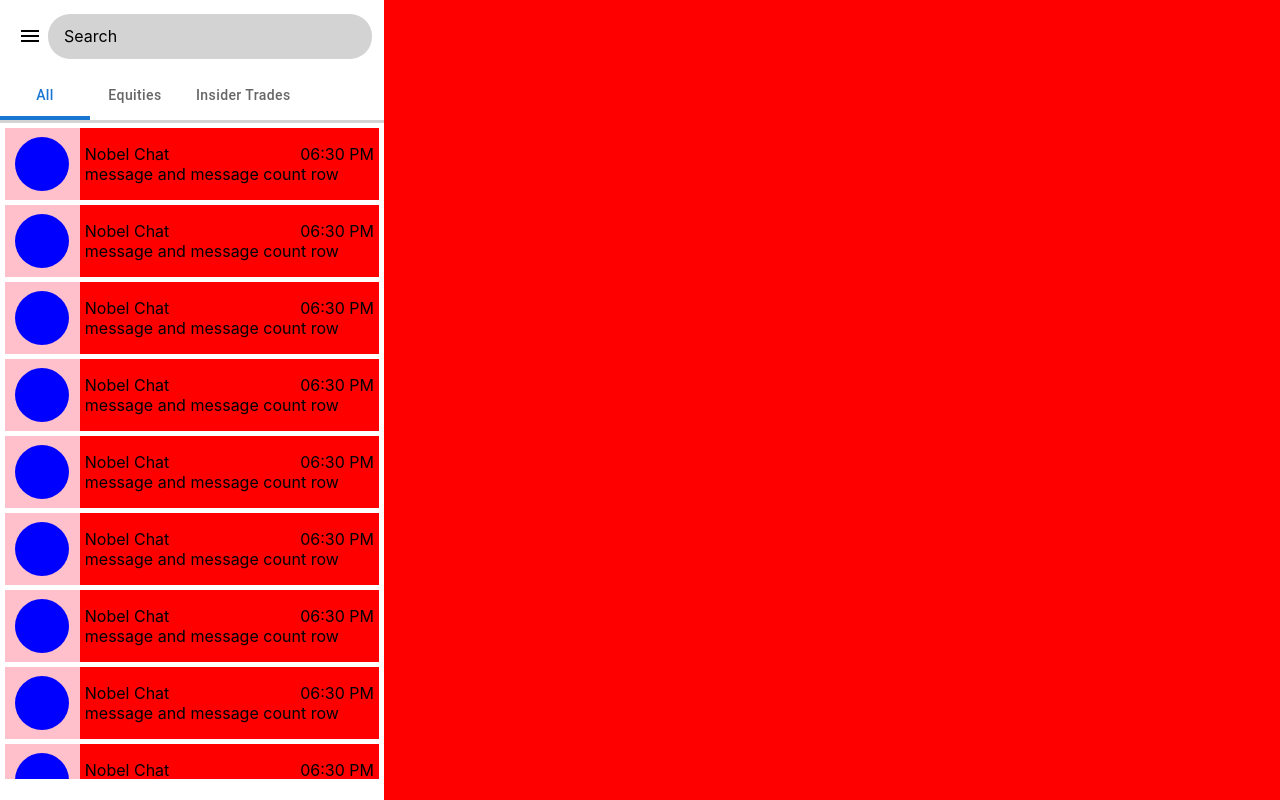
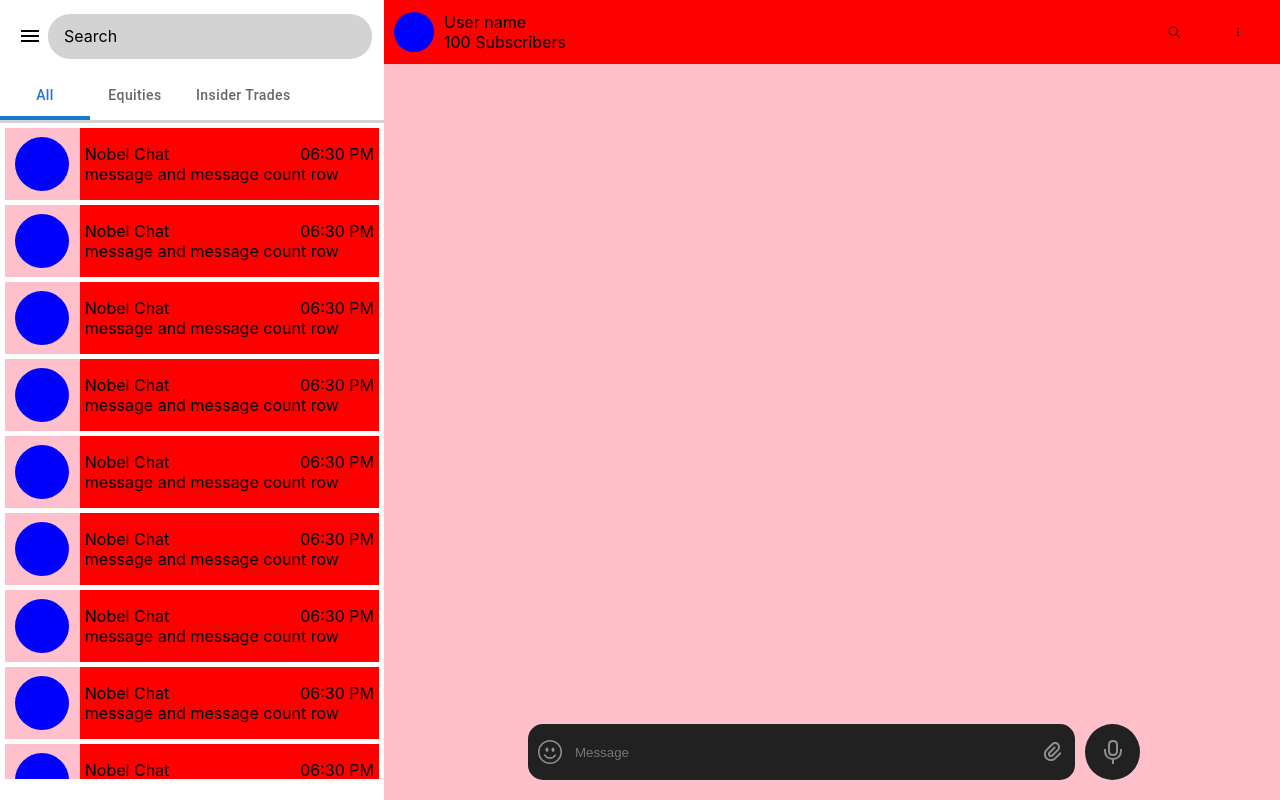
Before and after one commit to RISHIGOLI/portfolio-website, a React (Create React App) app: page / in a window 1280 px wide. Built offline with nearby package versions, Linux system fonts and the light colour scheme; the HTML template or start-up script is replaced by a standard one.

Commit message:
structure of right side message section started

```diff
--- /dev/null
+++ b/src/components/RightSection/ChatWindow.js
@@ -0,0 +1,51 @@
+import { Grid, Box, Button } from '@material-ui/core'
+import { IoSearchOutline } from "react-icons/io5";
+import { IoMdMore } from "react-icons/io";
+import { BsEmojiSmile } from "react-icons/bs";
+import { RiAttachment2 } from "react-icons/ri";
+import { GrMicrophone } from "react-icons/gr";
+
+function ChatWindow() {
+    return (
+        <Grid style={{ height: '100%', width: '100%', backgroundColor: 'pink', display: 'flex', flexDirection: 'column', justifyContent: 'space-between' }}>
+            {/* header */}
+            <Grid style={{ width: 'auto', height: '3.5rem', backgroundColor: 'red', display: 'flex', justifyContent: 'space-between', alignItems: 'center', padding: '4px 10px' }}>
+                <Grid style={{ display: 'flex', justifyContent: 'flex-start' }}>
+                    {/* avatar container */}
+                    <Grid style={{ width: '2.5rem', height: '2.5rem', backgroundColor: 'blue', marginRight: '0.625rem', borderRadius: '50%' }}></Grid>
+                    {/* chat name and info */}
+                    <Grid style={{ display: 'flex', flexDirection: 'column' }}>
+                        <Box>User name</Box>
+                        <Box>100 Subscribers</Box>
+                    </Grid>
+                </Grid>
+                <Grid style={{ display: 'flex' }}>
+                    <Button><IoSearchOutline /></Button>
+                    <Button><IoMdMore /></Button>
+                </Grid>
+            </Grid>
+            {/* input container */}
+            <Grid style={{ width: 'calc(100% - 20vw)', height: '3.5rem', marginBottom: '1.25rem', display: 'flex', justifyContent: 'space-between',marginLeft: 'auto', marginRight: 'auto' }}>
+                <Grid style={{ width: 'calc(100% - 5rem)', height: '100%', display: 'flex', justifyContent: 'space-between', marginLeft: '1rem', backgroundColor: 'rgb(33,33,33)', borderRadius: '0.93752rem', color: 'rgb(170,170,170,0.8)' }}>
+                    {/* emoji */}
+                    <Grid style={{ height: '100%', width: '10%', display: 'flex', justifyContent: 'center', alignItems: 'center' }}>
+                        <BsEmojiSmile style={{fontSize: '1.5rem'}}/>
+                    </Grid>
+                    {/* input */}
+                    <Grid style={{ height: '100%', width: '100%', display: 'flex', justifyContent: 'center', alignItems: 'center' }}>
+                        <input type="text" placeholder='Message' style={{ height: '50%', background: 'none', border: 'none', width: '100%' }} />
+                    </Grid>
+                    {/* attach files  */}
+                    <Grid style={{ height: '100%', width: '10%', marginLeft: '0.5rem', display: 'flex', justifyContent: 'center', alignItems: 'center' }}>
+                        <RiAttachment2 style={{fontSize: '1.5rem'}}/>
+                    </Grid>
+                </Grid>
+                <Grid style={{ height: '3.5rem', width: '3.5rem', marginLeft: '0.625rem', borderRadius: '50%', marginRight: '0.75rem',display: 'flex', justifyContent: 'center', alignItems: 'center', backgroundColor: 'rgb(33,33,33)', color: 'rgb(170,170,170,0.8)' }}>
+                    <GrMicrophone style={{fontSize: '1.5rem'}}/>
+                </Grid>
+            </Grid>
+        </Grid>
+    )
+}
+
+export default ChatWindow
--- a/src/components/RightSection/RightSideMessagesSection.js
+++ b/src/components/RightSection/RightSideMessagesSection.js
@@ -1,9 +1,10 @@
 import { makeStyles, Grid, Box } from '@material-ui/core'
+import ChatWindow from './ChatWindow'
 
 function RightSideMessagesSection() {
     return (
         <Grid style={{ width: '70%', height: '100%', backgroundColor: 'red' }}>
-
+            <ChatWindow />
         </Grid>
     )
 }
```
